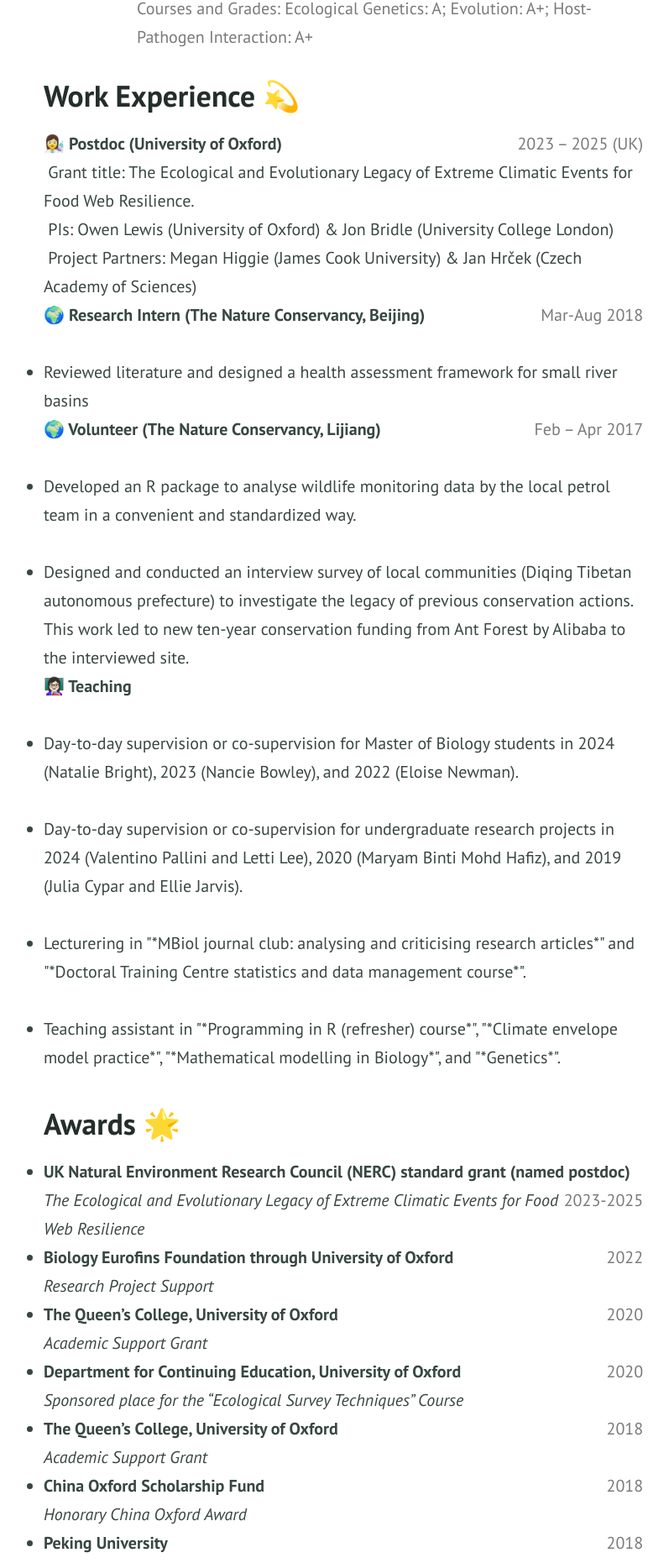
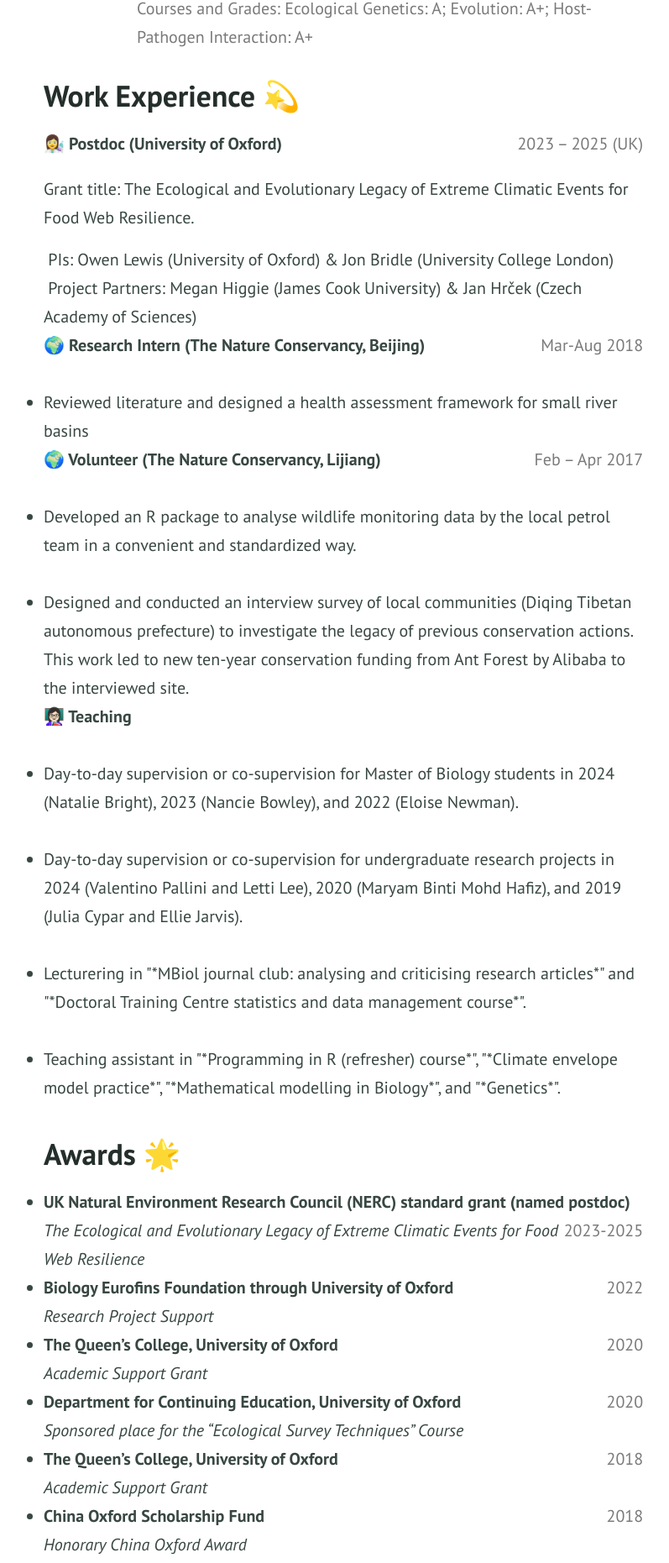
Before and after one commit to Jinlinc/jinlinc.github.io, a Jekyll site: the page built from resume.md, in a window 1280 px wide. Shown: the part 571-2432 px from the top of the page at 84% size, without its empty margins (231-1028 px from the left). Built offline with Jekyll 4.4.1, drawn with Linux system fonts in a browser that asks for light colours.

Commit message:
Update resume.md

```diff
--- a/resume.md
+++ b/resume.md
@@ -82,7 +82,7 @@ Download pdf version of my CV [{% include icon.html id="pdf" title="pdf" %}here]
 
 <b>👩‍🔬 Postdoc (University of Oxford)</b>
 <span style="float:right; color:#7a7a7a;">2023 – 2025 (UK)</span><br>
-    &nbsp;Grant title: The Ecological and Evolutionary Legacy of Extreme Climatic Events for Food Web Resilience. <br>
+    <p style="margin-top: 20px;">Grant title: The Ecological and Evolutionary Legacy of Extreme Climatic Events for Food Web Resilience. <br></p>
     &nbsp;PIs: Owen Lewis (University of Oxford) & Jon Bridle (University College London) <br>
     &nbsp;Project Partners: Megan Higgie (James Cook University) & Jan Hrček (Czech Academy of Sciences) <br>
 
```
